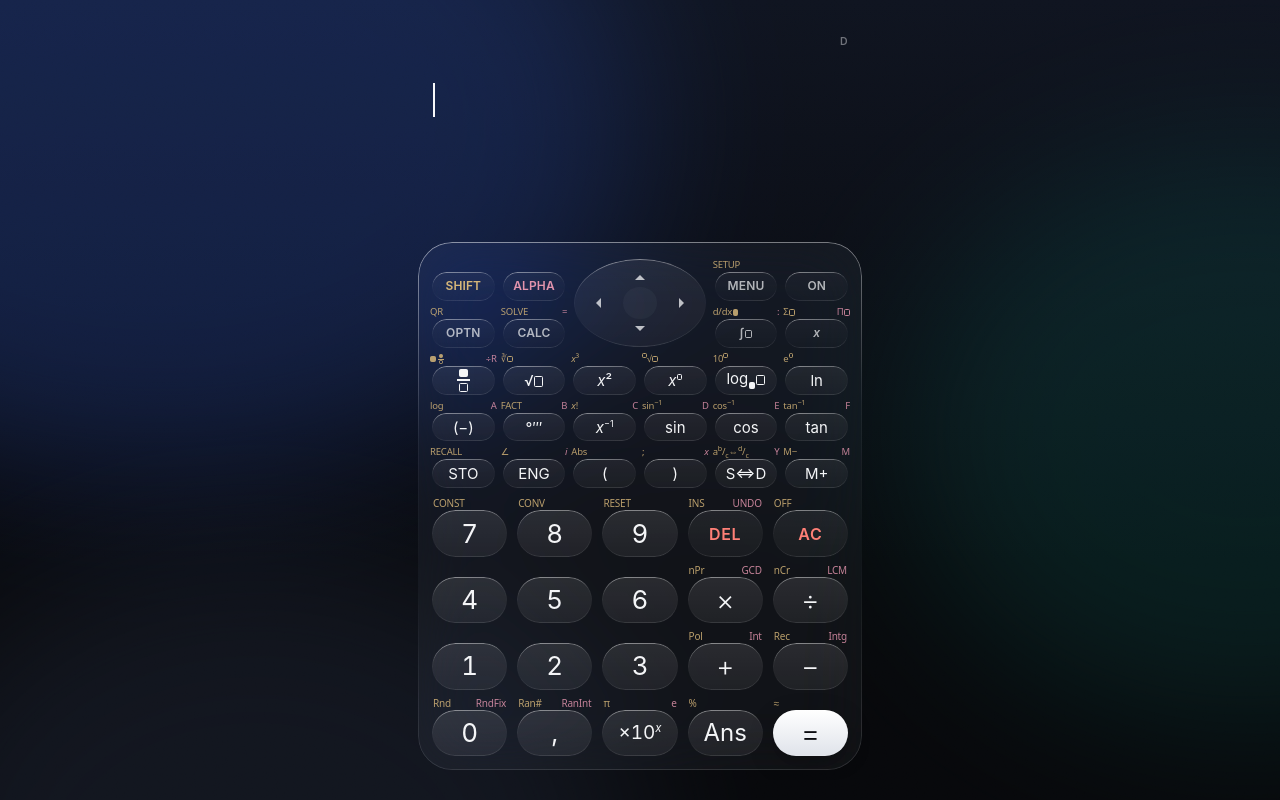
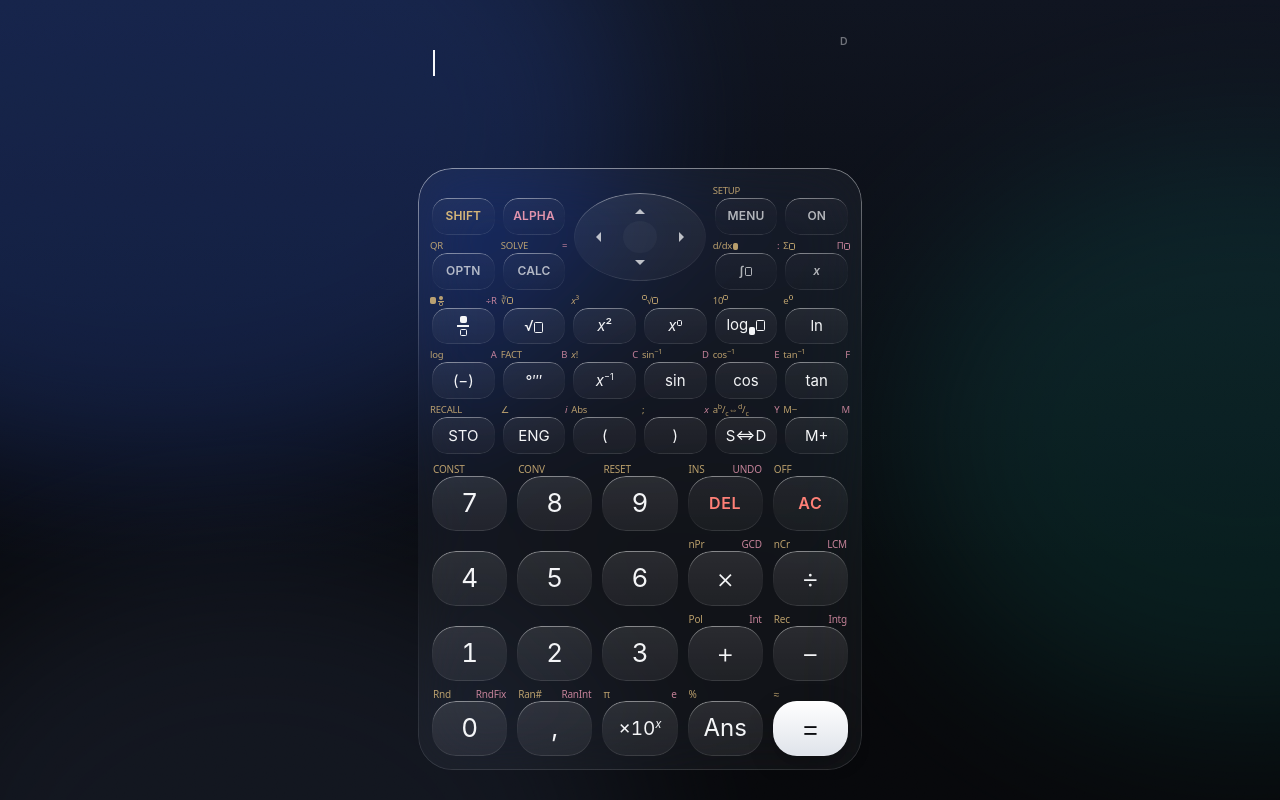
Before and after one commit to steidlmichael2000-stack/rechenwerk, a plain HTML site: page index.html in a window 1280 px wide. Drawn offline with Linux system fonts and the light colour scheme.

Commit message:
Tastenhöhe folgt der Breite, Display füllt den Rest; Tastenfelder schrumpfen auf kleinen Bildschirmen
Co-Authored-By: Claude Opus 5.5 <noreply@anthropic.com>

```diff
--- a/style.css
+++ b/style.css
@@ -551,3 +551,18 @@ sup .bx, sub .bx { border-width: 1px; }
 [data-style] .key.num[aria-label="Ans"] { font-size: min(24px, 6vw); }
 .lbl { overflow: visible; }
 .key { padding: 0; }
+
+/* Tastenhöhe folgt der Breite (wie beim echten Rechner); überschüssige Höhe bekommt das Display.
+   Auf kurzen Bildschirmen dürfen die Reihen schrumpfen (minmax(0, …)). */
+:root {
+  --cw: min(100vw, 460px);
+  --row-fn: calc((var(--cw) - 64px) / 6 * .62 + 14px);
+  --row-num: calc((var(--cw) - 64px) / 5 * .74 + 16px);
+}
+[data-style] .screen { flex: 1 1 auto; height: auto; min-height: 110px; }
+[data-style] .pad-fn { flex: 0 1 auto; grid-auto-rows: minmax(0, var(--row-fn)); }
+[data-style] .pad-num { flex: 0 1 auto; grid-auto-rows: minmax(0, var(--row-num)); }
+[data-style="glass"] .tray { flex: 0 1 auto; }
+[data-style="glass"] .screen { min-height: 130px; }
+.pad { min-height: 0; }
+[data-style] .key .frac .bx { width: .5em; height: .5em; }
--- a/sw.js
+++ b/sw.js
@@ -1,5 +1,5 @@
 // Rechenwerk – Offline-Cache. Bei Änderungen VERSION hochzählen.
-const VERSION = 'rechenwerk-v17';
+const VERSION = 'rechenwerk-v19';
 const FILES = ['./', 'index.html', 'style.css', 'calc.js', 'app.js', 'manifest.webmanifest',
   'icon.svg', 'icon-192.png', 'icon-512.png', 'icon-maskable-512.png'];
 
```
